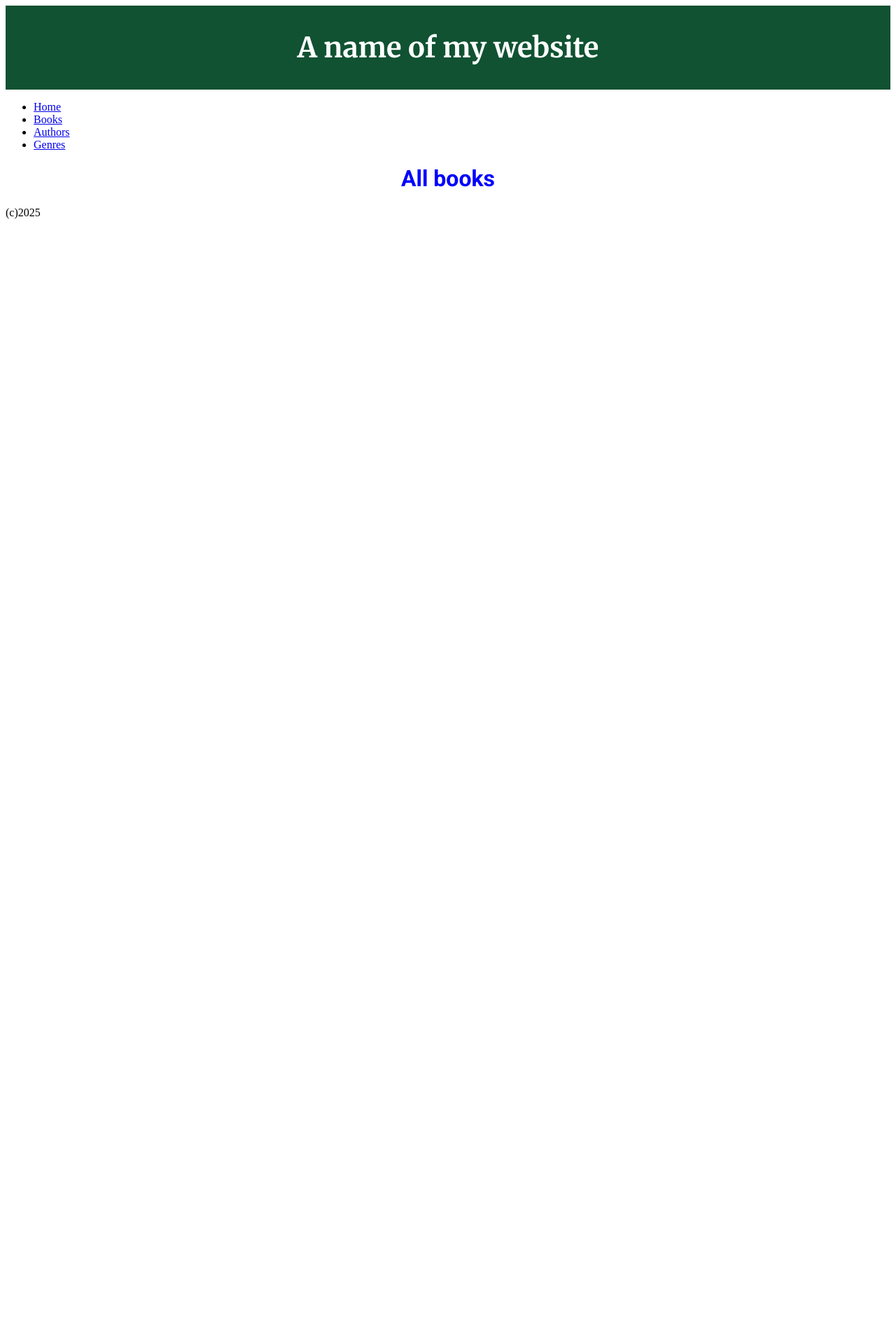
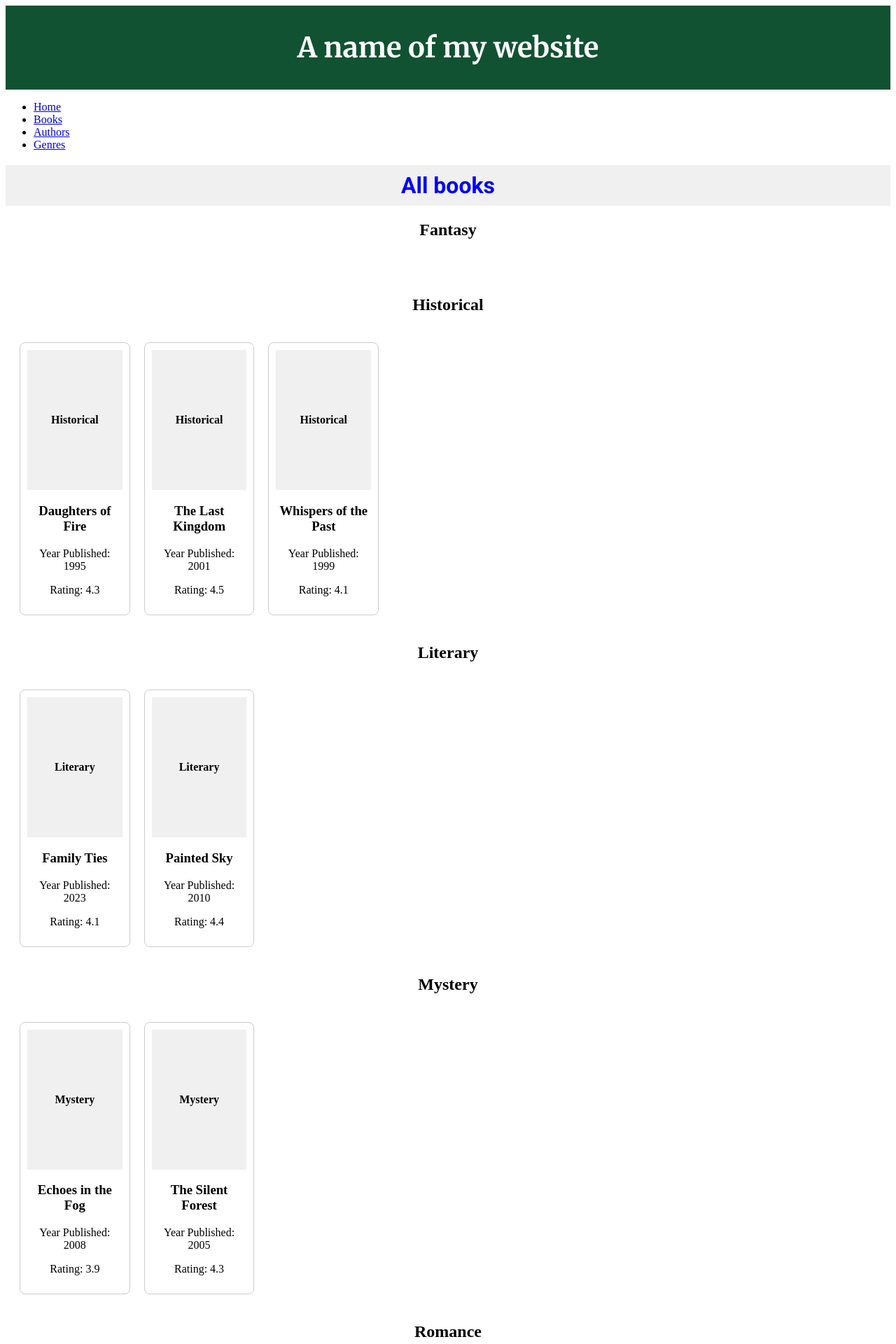
Before and after one commit to bhs-24505/Books_project, a Flask app: page /books in a window 1280 px wide. Shown: the top 1920 px of the page at 70% size. Before the commit the page ends 313 px from the top, so only its background shows below. Run offline with Flask 3, Linux system fonts and the light colour scheme; data comes from the database, SQL or seed files in the repository.

Commit message:
fixing books page, adding comments, doing genres page

```diff
--- a/routes.py
+++ b/routes.py
@@ -31,8 +31,12 @@ def books():
         ORDER BY genre.name, books.name;
     ''')
     books = cur.fetchall()
+    cur.execute('''
+        SELECT * FROM genre ORDER by name''')
+    genres = cur.fetchall()
     conn.close()
-    return render_template("books.html", title='Books', books=books)
+    return render_template("books.html", title='Books', books=books,
+                           genres=genres)
 
 
 @app.route('/books/<int:id>')
--- a/static/css/style.css
+++ b/static/css/style.css
@@ -5,7 +5,14 @@ h1 {
     font-family: 'roboto';
     text-align: center;
     margin-top: 20px;
+    background-color: #f0f0f0;
+    padding: 10px;
 }
+
+h2 {
+    text-align: center;
+}
+
 header {
     background-color:#105232;
     color:white;
@@ -17,6 +24,13 @@ header {
 }
 
 .best-books {
+    display: grid;
+    grid-template-columns: repeat(auto-fill, minmax(150px, 1fr)); /*AI*/
+    gap: 20px;
+    padding: 20px;
+}
+
+.all-books {
     display: grid;
     grid-template-columns: repeat(auto-fill, minmax(150px, 1fr)); /*AI*/
     gap: 20px;
--- a/templates/authors.html
+++ b/templates/authors.html
@@ -1,5 +1,5 @@
 {% extends "layout.html" %}
 {% block content %}
-<h1>Hello</h1>
+<h1>Authors</h1>
 <hr>
 {% endblock %}
--- a/templates/books.html
+++ b/templates/books.html
@@ -1,18 +1,20 @@
 {% extends "layout.html" %}
 {% block content %}
-<!--  a comment -->
+<!-- a comment -->
 <h1>All books</h1>
-{% for genre in genres %} <!-- loop the genres for headings-->
+{% for genre in genres %} <!-- Loop the genres for headings -->
 <h2>{{ genre[1] }}</h2>
 <div class="all-books">
-    {% for book in books %}<!-- another loop for books-->
-    <div class="book-card">
-        <div class="book-cover">{{ book[1] }}</div>
-        <h3>{{ book[1] }}</h3>
-        <p>Year: {{ book[3] }}</p>
-        <p>Rating: {{ book[4] }}</p><!-- year and rating-->
-    </div>
+    {% for book in books %} <!-- Another loop for books -->
+        {% if book[5] == genre[1] %} <!-- If function - if book.genre.name = genre.name -->
+        <div class="book-card">
+            <div class="book-cover">{{ genre[1] }}</div> <!-- Replace with actual image later -->
+            <h3>{{ book[1] }}</h3>
+            <p>Year Published: {{ book[3] }}</p>
+            <p>Rating: {{ book[4] }}</p> <!-- Year and rating -->
+        </div>
+        {% endif %}
     {% endfor %}
 </div>
-{% endfor %}
+{% endfor %} <!-- End of loops -->
 {% endblock %}
--- a/templates/layout.html
+++ b/templates/layout.html
@@ -14,7 +14,7 @@
     <header>A name of my website</header>
     <nav>
         <ul>
-            <li><a href="{{ url_for('home') }}">Home</a></li>
+            <li><a href="{{ url_for('home') }}">Home</a></li> <!-- Generate url for flask functions -->
             <li><a href="{{ url_for('books') }}">Books</a></li>
             <li><a href="{{ url_for('authors') }}">Authors</a></li>
             <li><a href="{{ url_for('genres') }}">Genres</a></li>
```
Also changed, not shown: templates/genres.html (+7 -2 lines), templates/home.html (+6 -7 lines).
